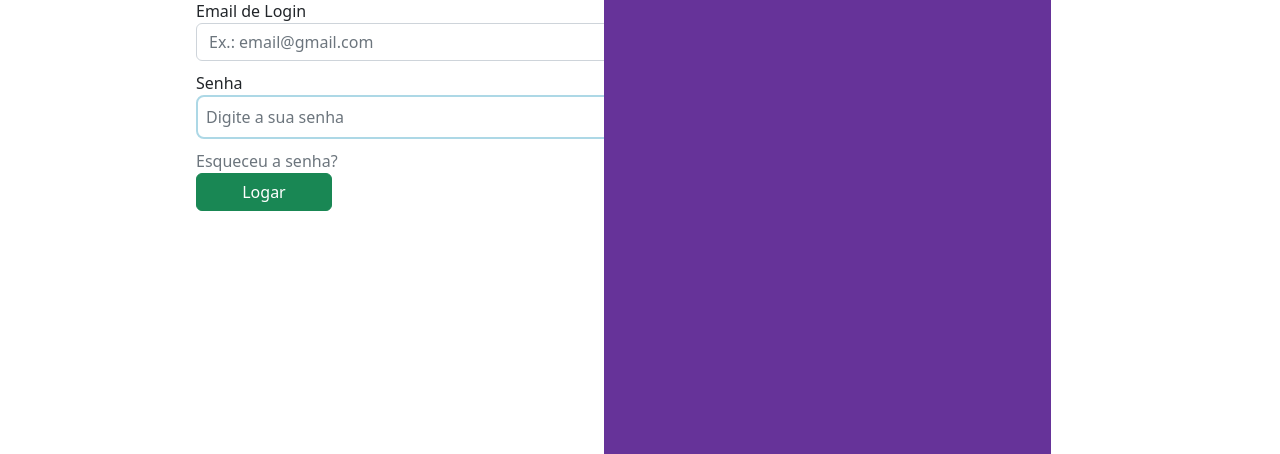
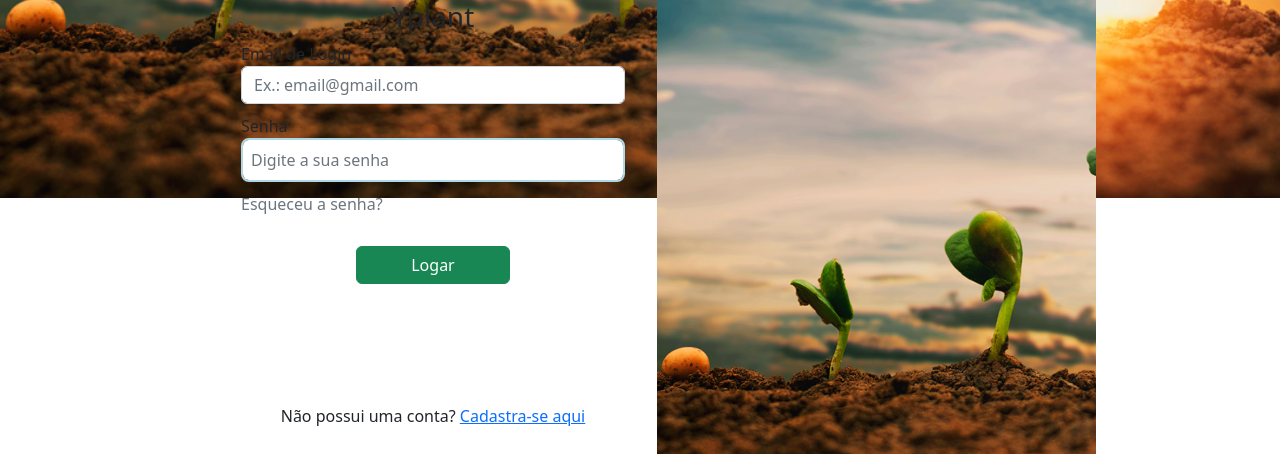
Before and after one commit to Vi1ctor/Yplant_app, a Django app: page /login in a window 1280 px wide. Shown: the part 762-1216 px from the top of the page. Run offline with Django 4.2, Linux system fonts and the light colour scheme; some web fonts are replaced.

Commit message:
html e css

```diff
--- a/setup/static/usuario.css
+++ b/setup/static/usuario.css
@@ -70,7 +70,6 @@
 }
 
 input[type='password']{
-    width: 50rem;
     padding: 0.5rem 0.5rem;
     border-radius: 0.5rem;
     margin-left: 10px;
@@ -93,19 +92,37 @@
 .login-card-content {
     display: flex;
     flex-direction: row;
+    justify-content: space-around;
+    align-items: center;
 }
 
 .login-content {
-    width: 980px;
+    width: 914px;
     height: 480px;
 }
 
 .login-form{
-
+    display: flex;
+    flex-direction: column;
+    align-items: center;
     width: 408px;
+    height: 453px;
+    margin-right: 20px;
 }
 
 .div-img{
-    width:447px;
+    width:460px;
     height: 455px;
+    overflow: hidden;
 }
+
+.btn-login {
+    margin-top: 30px;
+    width: 460px;
+    margin-bottom: 120px;
+}
+
+.img-wallpaper {
+    position: relative;
+    top: -260px;
+}
--- a/templates/usuarios/login.html
+++ b/templates/usuarios/login.html
@@ -17,7 +17,10 @@
     <link rel="stylesheet" href="{% static 'usuario.css' %}">
 </head>
 
-<body>
+<body style="background: url('{% static 'img/cultura-wallpaper.jpg' %}');
+ background-repeat: no-repeat;
+ background-size: cover;
+ ">
     <div class="initial-page">
         <div class="login-content card">
             {% for message in messages %}
@@ -40,7 +43,10 @@
                         <div class="login-card-content">
                             <div class="login-form">
                                 {% csrf_token %}
-                                <div class="row" style="width: 600px;">
+                                <div class="title-login-form text-center">
+                                    <h3>Yplant</h3>
+                                </div>
+                                <div class="row" style="width: 408px;">
                                     {% for field in form.visible_fields %}
                                     <div class="col-12 col-lg-12" style="margin-bottom: 10px;">
                                         <label for="{{field.id_for_label}}">{{field.label}}</label>
@@ -53,12 +59,14 @@
                                         senha?</a>
 
                                 </div>
-                                <div>
+                                <div class="text-center btn-login">
                                     <button class="btn btn-success col-4" style="padding: top 5px;"
                                         type="submit">Logar</button>
                                 </div>
+                                <p class="link-register">Não possui uma conta? <a href="{% url 'cadastro' %}">Cadastra-se aqui</a></p>
                             </div>
-                            <div class="div-img" style="background-color: rebeccapurple;">
+                            <div class="div-img" style="">
+                                <img class="img-wallpaper" src="{%static 'img/cultura-wallpaper.jpg'%}" alt="imagem-fundo">
                             </div>
                         </div>
                     </form>
```
